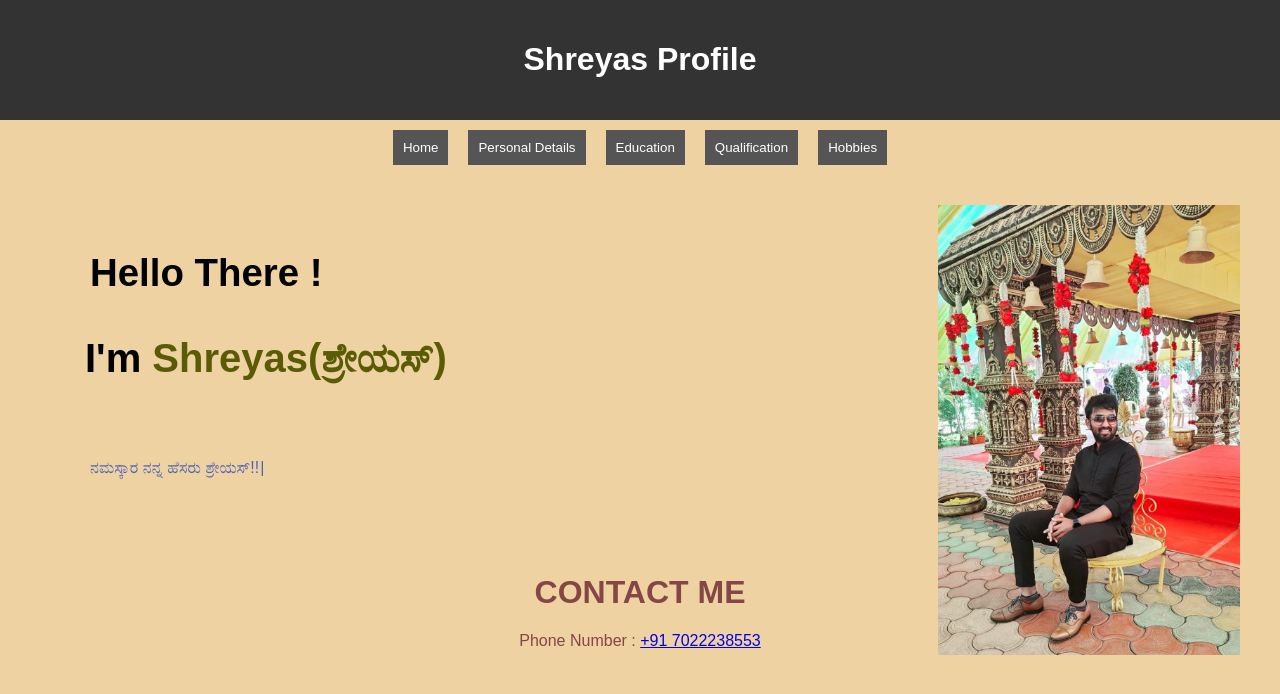
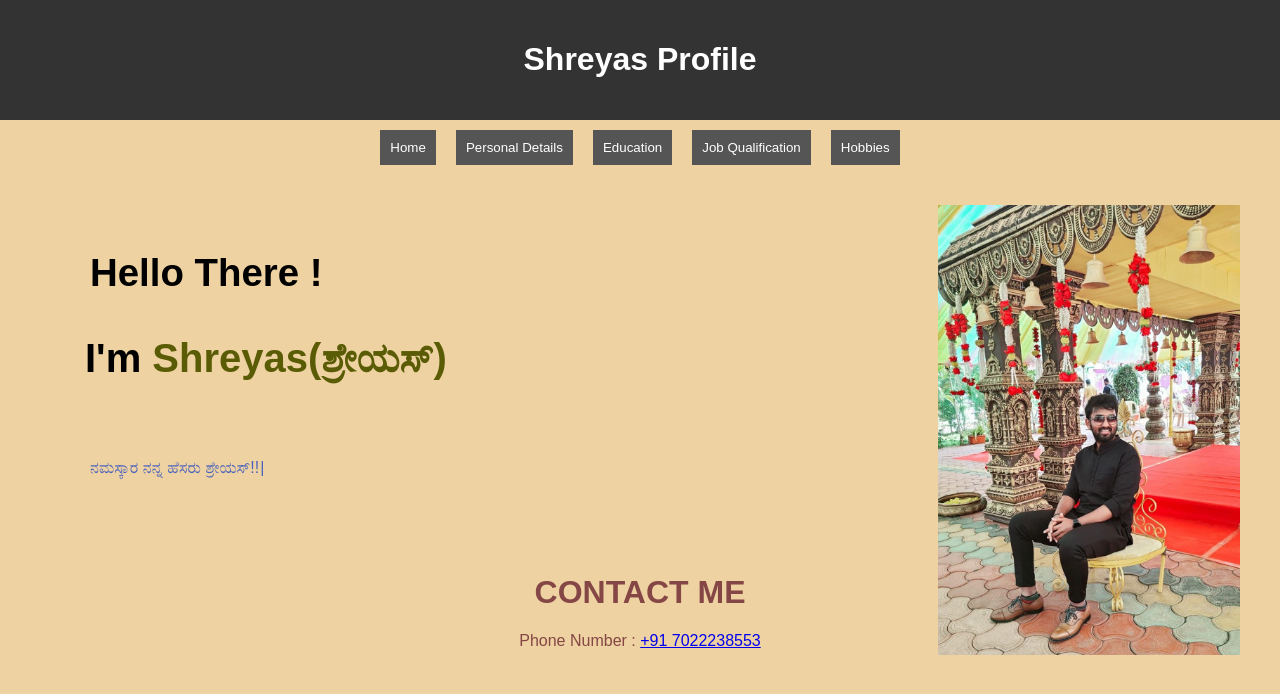
Before and after one commit to shreyas-shiiny/bio, a React (Create React App) app: page / in a window 1280 px wide. Shown: the top 694 px of the page. Built offline with nearby package versions, Linux system fonts and the light colour scheme.

Commit message:
Update App.js

```diff
--- a/src/App.js
+++ b/src/App.js
@@ -39,7 +39,7 @@ function App() {
           </button>
           <button onClick={() => setCurrentPage("education")}>Education</button>
           <button onClick={() => setCurrentPage("qualification")}>
-            Qualification
+           Job Qualification
           </button>
           <button onClick={() => setCurrentPage("hobbies")}>Hobbies</button>
         </nav>
```
